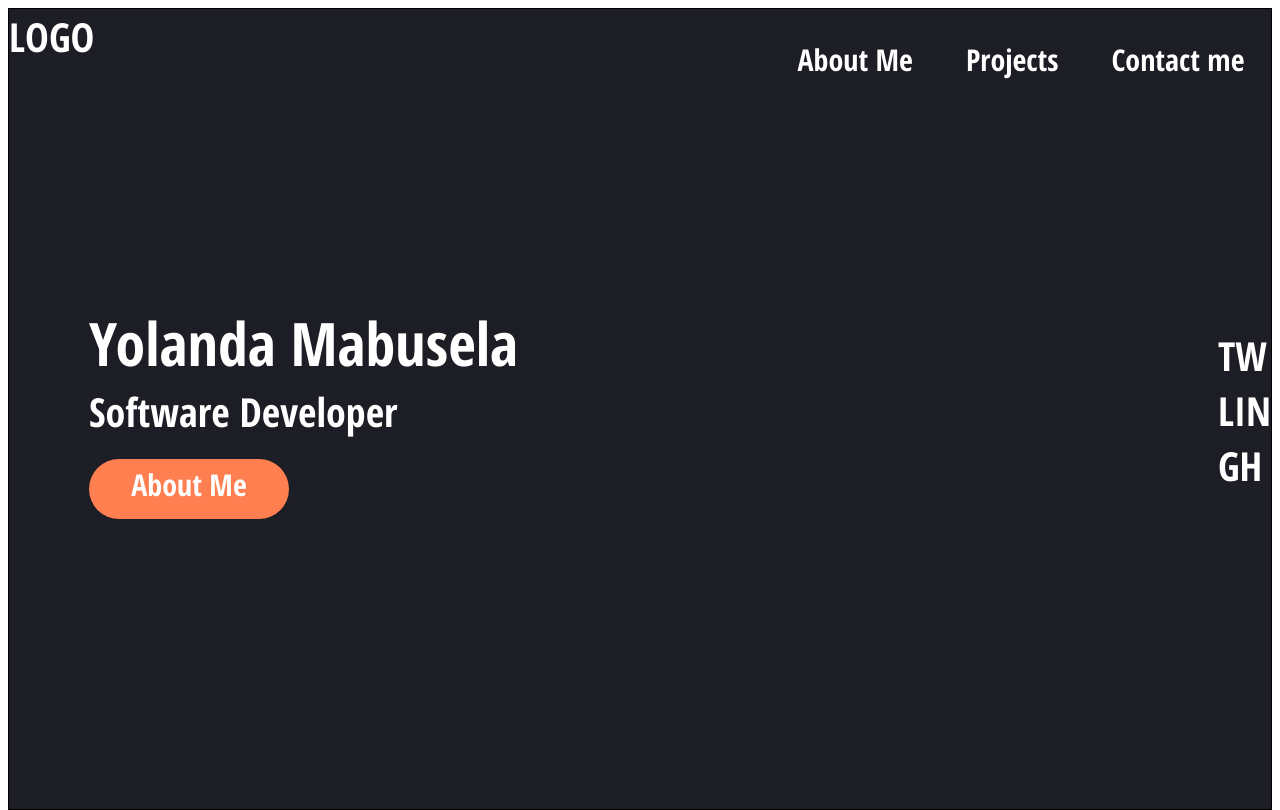
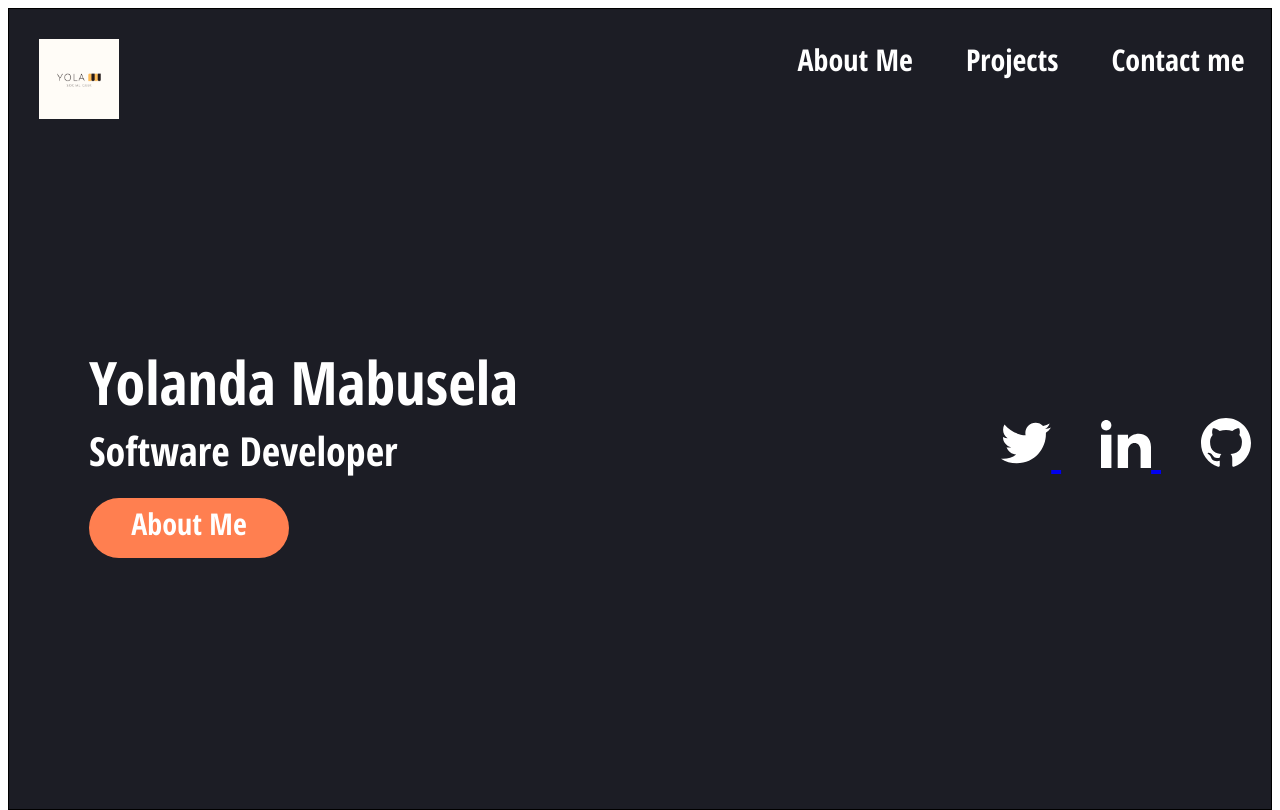
Before and after one commit to MabuselaYolanda/Portfolio, a plain HTML site: page index.html in a window 1280 px wide. Shown: the top 810 px of the page. Drawn offline with Linux system fonts and the light colour scheme; a web font is replaced by a local one.

Commit message:
committing changes

```diff
--- a/index.html
+++ b/index.html
@@ -11,7 +11,7 @@
     <body>
         <section class="hero">
             <nav>
-                <div>LOGO</div>
+   <img class="logo" src="yolanda.png" alt="Yolanda Mabusela logo"/>
                 <ul>
                     <li>About Me</li>
                     <li>Projects</li>
@@ -27,9 +27,15 @@
 
             </div>
         <div class="socials">
-        <div>TW</div>
-        <div>LIN</div>
-        <div>GH</div>
+        <a href="https://www.twitter.com/YolandaMabusela/s" class="social">
+          <svg xmlns="http://www.w3.org/2000/svg" fill="#ffffff" width="50" height="50" viewBox="0 0 24 24"><path d="M24 4.557c-.883.392-1.832.656-2.828.775 1.017-.609 1.798-1.574 2.165-2.724-.951.564-2.005.974-3.127 1.195-.897-.957-2.178-1.555-3.594-1.555-3.179 0-5.515 2.966-4.797 6.045-4.091-.205-7.719-2.165-10.148-5.144-1.29 2.213-.669 5.108 1.523 6.574-.806-.026-1.566-.247-2.229-.616-.054 2.281 1.581 4.415 3.949 4.89-.693.188-1.452.232-2.224.084.626 1.956 2.444 3.379 4.6 3.419-2.07 1.623-4.678 2.348-7.29 2.04 2.179 1.397 4.768 2.212 7.548 2.212 9.142 0 14.307-7.721 13.995-14.646.962-.695 1.797-1.562 2.457-2.549z"/></svg>
+        </a>
+        <a href="https://www.linkedin.com/in/yolanda-mabusela-734286168/" class="social">
+        <svg xmlns="http://www.w3.org/2000/svg" fill="#ffffff" width="50" height="50" viewBox="0 0 24 24"><path d="M4.98 3.5c0 1.381-1.11 2.5-2.48 2.5s-2.48-1.119-2.48-2.5c0-1.38 1.11-2.5 2.48-2.5s2.48 1.12 2.48 2.5zm.02 4.5h-5v16h5v-16zm7.982 0h-4.968v16h4.969v-8.399c0-4.67 6.029-5.052 6.029 0v8.399h4.988v-10.131c0-7.88-8.922-7.593-11.018-3.714v-2.155z"/></svg>
+      </a>
+        <a href="https://github.com/MabuselaYolanda" class="social">
+          <svg xmlns="http://www.w3.org/2000/svg" fill="#ffffff" width="50" height="50" viewBox="0 0 24 24"><path d="M12 0c-6.626 0-12 5.373-12 12 0 5.302 3.438 9.8 8.207 11.387.599.111.793-.261.793-.577v-2.234c-3.338.726-4.033-1.416-4.033-1.416-.546-1.387-1.333-1.756-1.333-1.756-1.089-.745.083-.729.083-.729 1.205.084 1.839 1.237 1.839 1.237 1.07 1.834 2.807 1.304 3.492.997.107-.775.418-1.305.762-1.604-2.665-.305-5.467-1.334-5.467-5.931 0-1.311.469-2.381 1.236-3.221-.124-.303-.535-1.524.117-3.176 0 0 1.008-.322 3.301 1.23.957-.266 1.983-.399 3.003-.404 1.02.005 2.047.138 3.006.404 2.291-1.552 3.297-1.23 3.297-1.23.653 1.653.242 2.874.118 3.176.77.84 1.235 1.911 1.235 3.221 0 4.609-2.807 5.624-5.479 5.921.43.372.823 1.102.823 2.222v3.293c0 .319.192.694.801.576 4.765-1.589 8.199-6.086 8.199-11.386 0-6.627-5.373-12-12-12z"/></svg>
+        </a>
         </div>
         </div>
         </section>
--- a/style.css
+++ b/style.css
@@ -84,3 +84,12 @@ p {
 .socials {
     padding-bottom: 200px;
 }
+
+.logo{
+  height: 80px;
+  margin: 30px;
+}
+
+.social {
+  margin: 20px;
+}
```
Also changed, not shown: github.jpg (added), linkedin.png (added), twitter.png (added), yolanda.png (added).
